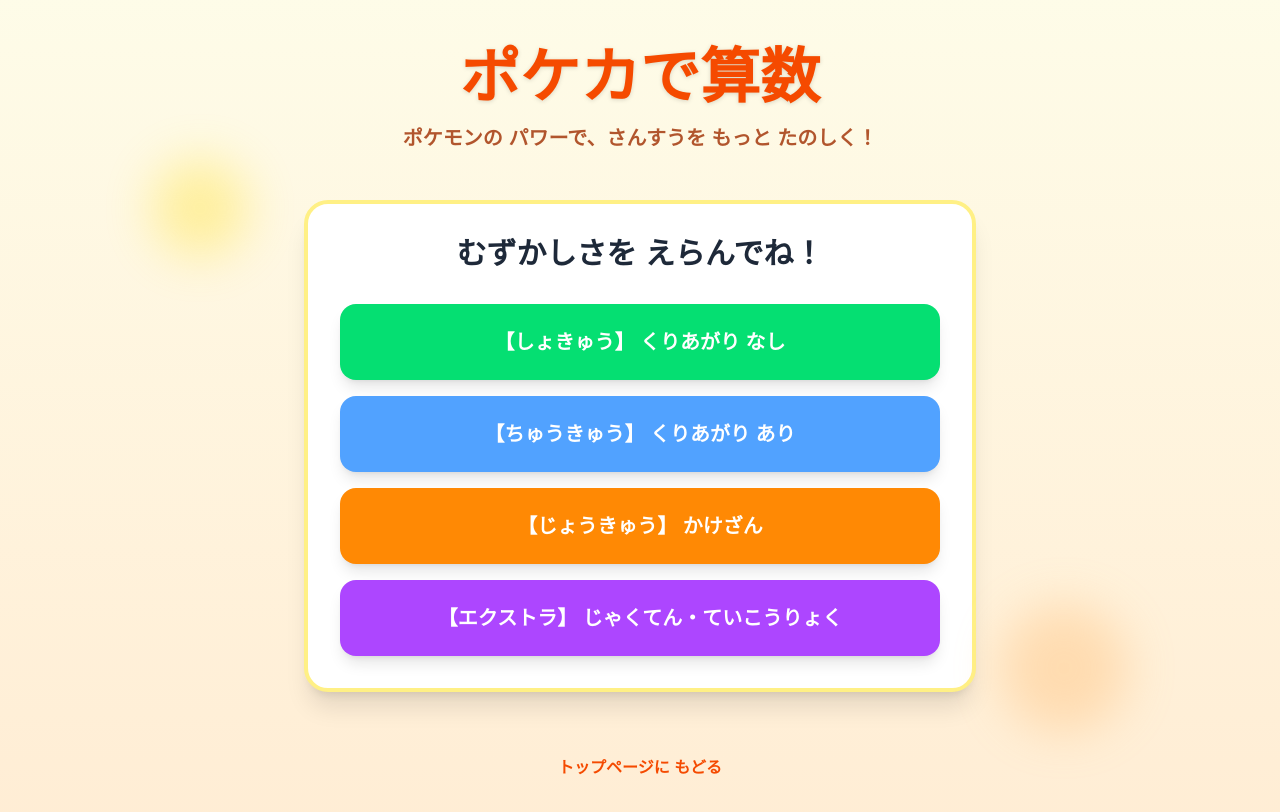
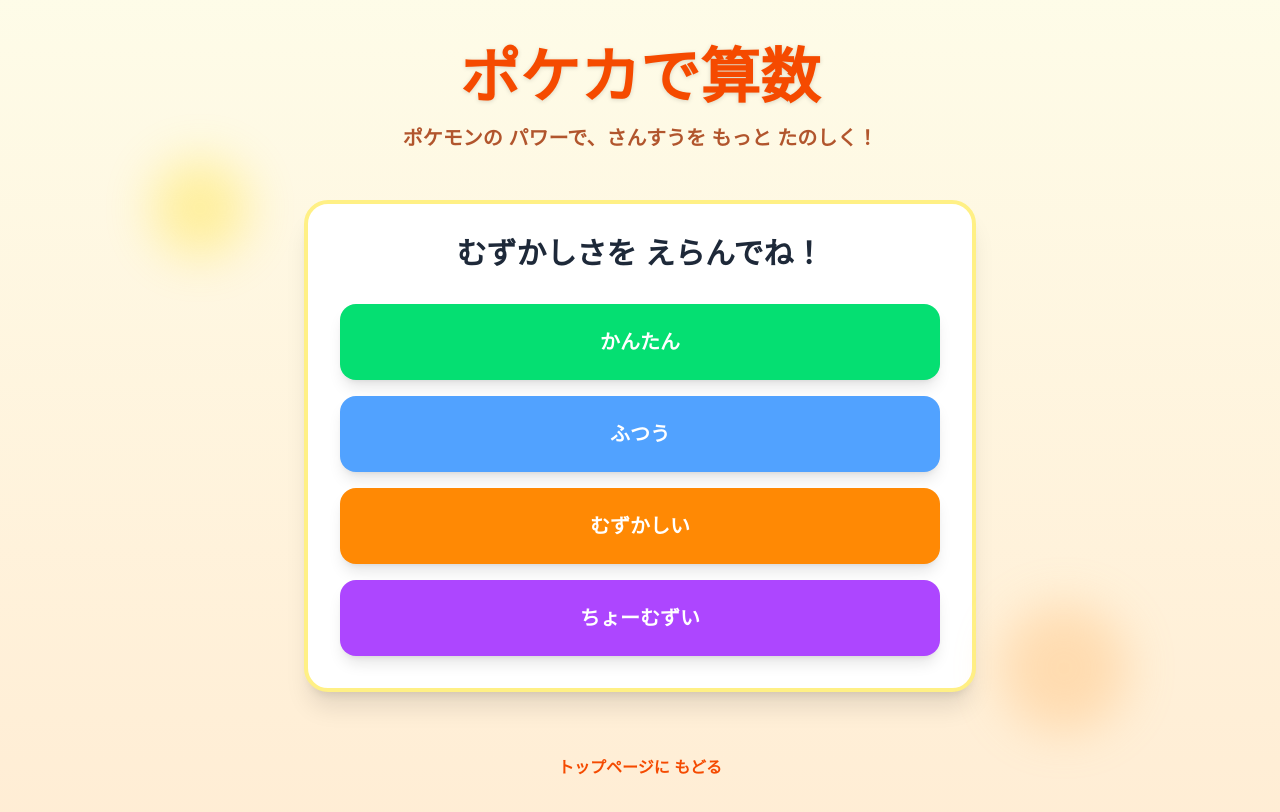
Before and after one commit to rmatsumoto3o3-blip/pokeka-app, a Next.js app: page /kids in a window 1280 px wide. Shown: the top 812 px of the page. Built offline with nearby package versions, Linux system fonts and the light colour scheme; a web font is replaced by a local one.

Commit message:
style: rename difficulty labels to child-friendly terms

```diff
--- a/components/MathLearningTool.tsx
+++ b/components/MathLearningTool.tsx
@@ -153,7 +153,7 @@
                         onClick={() => selectDifficulty('easy')}
                         className="bg-green-400 hover:bg-green-500 text-white text-xl font-black py-6 rounded-2xl shadow-lg transition-all"
                     >
-                        【しょきゅう】 くりあがり なし
+                        かんたん
                     </motion.button>
                     <motion.button
                         whileHover={{ scale: 1.02 }}
@@ -161,7 +161,7 @@
                         onClick={() => selectDifficulty('normal')}
                         className="bg-blue-400 hover:bg-blue-500 text-white text-xl font-black py-6 rounded-2xl shadow-lg transition-all"
                     >
-                        【ちゅうきゅう】 くりあがり あり
+                        ふつう
                     </motion.button>
                     <motion.button
                         whileHover={{ scale: 1.02 }}
@@ -169,7 +169,7 @@
                         onClick={() => selectDifficulty('hard')}
                         className="bg-orange-400 hover:bg-orange-500 text-white text-xl font-black py-6 rounded-2xl shadow-lg transition-all"
                     >
-                        【じょうきゅう】 かけざん
+                        むずかしい
                     </motion.button>
                     <motion.button
                         whileHover={{ scale: 1.02 }}
@@ -177,7 +177,7 @@
                         onClick={() => selectDifficulty('extra')}
                         className="bg-purple-500 hover:bg-purple-600 text-white text-xl font-black py-6 rounded-2xl shadow-lg transition-all"
                     >
-                        【エクストラ】 じゃくてん・ていこうりょく
+                        ちょーむずい
                     </motion.button>
                 </div>
             </div>
@@ -194,7 +194,7 @@
                         スコア: {score}
                     </div>
                     <button onClick={resetToHome} className="text-xs font-bold text-gray-400 hover:text-gray-600 text-left px-2">
-                        ← レベルを かめる
+                        ← レベルを かえる
                     </button>
                 </div>
                 <div className="flex gap-1">
```
